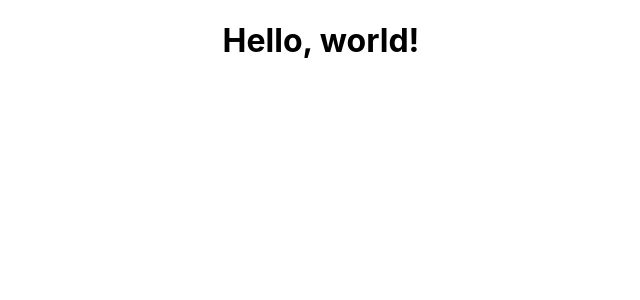
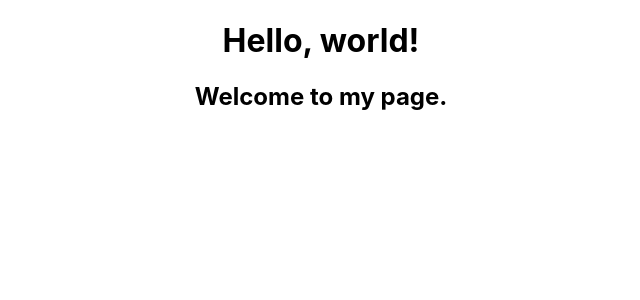
Before and after one commit to tessmueske/final-project, a React (Create React App) app: page / in a window 1280 px wide. Shown: the top 300 px of the page, without its empty margins (319-959 px from the left). Built offline with nearby package versions, Linux system fonts and the light colour scheme.

Commit message:
Valid JSX change

```diff
--- a/src/App.js
+++ b/src/App.js
@@ -1,13 +1,16 @@
 import logo from './logo.svg';
 import './App.css';
-import Home from "./Home"
+import Home from "./Home";
+import { BrowserRouter as Router, Route } from "react-router-dom"
 
 function App() {
   return (
+
     <div className="App">
       <h1>Hello, world!</h1>
     <Home />
     </div>
+
   );
 }
 
--- a/src/Home.js
+++ b/src/Home.js
@@ -1,9 +1,11 @@
 import React from "react";
 
 function Home(){
-    <div>
-        <p>Hello world! :D</p>
-    </div>
+    return (
+        <div>
+            <h2>Welcome to my page.</h2>
+        </div>
+    )
 }
 
 export default Home;
```
